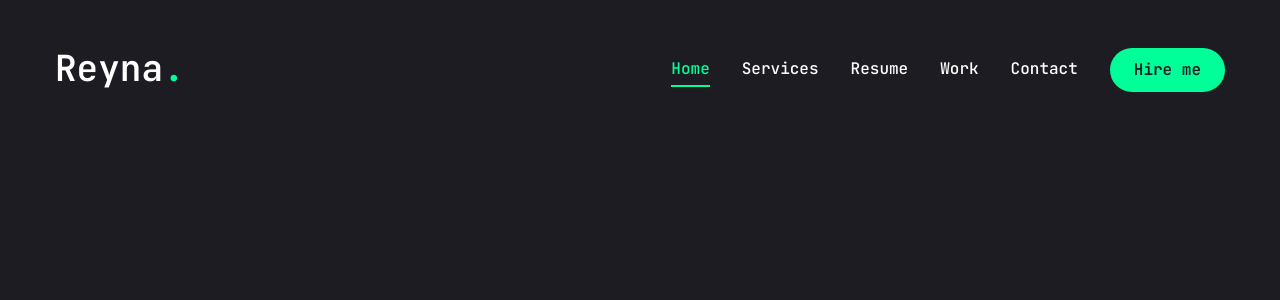
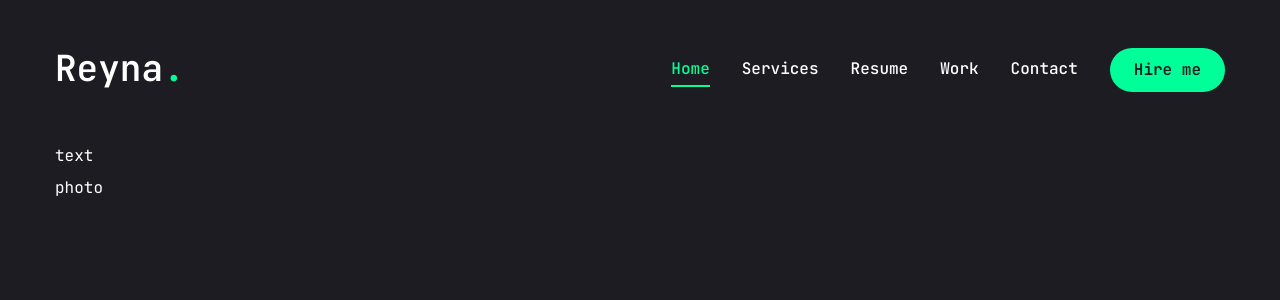
Before and after one commit to reynaroma/reyna-portfolio, a Next.js app: page / in a window 1280 px wide. Shown: the top 300 px of the page. Built offline with nearby package versions, Linux system fonts and the light colour scheme.

Commit message:
Add divs on the homepage section

```diff
--- a/app/page.jsx
+++ b/app/page.jsx
@@ -3,7 +3,14 @@ import { FiDownload } from "react-icons/fi";
 
 const Home = () => {
   return (
-    <section className="h-full"></section>
+    <section className="h-full">
+      <div className="container mx-auto h-full">
+        <div>
+          <div>text</div>
+          <div>photo</div>
+        </div>
+      </div>
+    </section>
   )
 }
 
```
